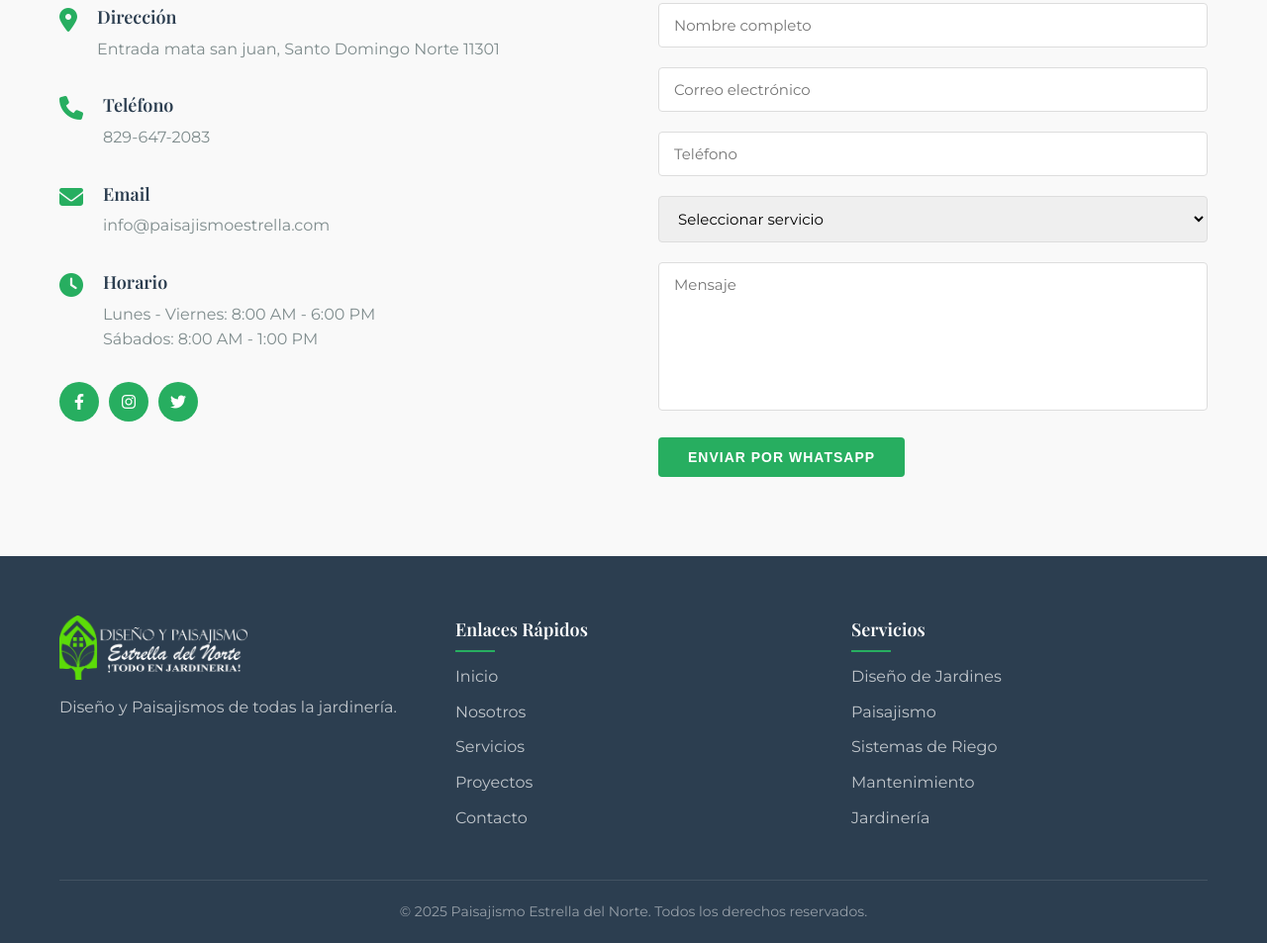
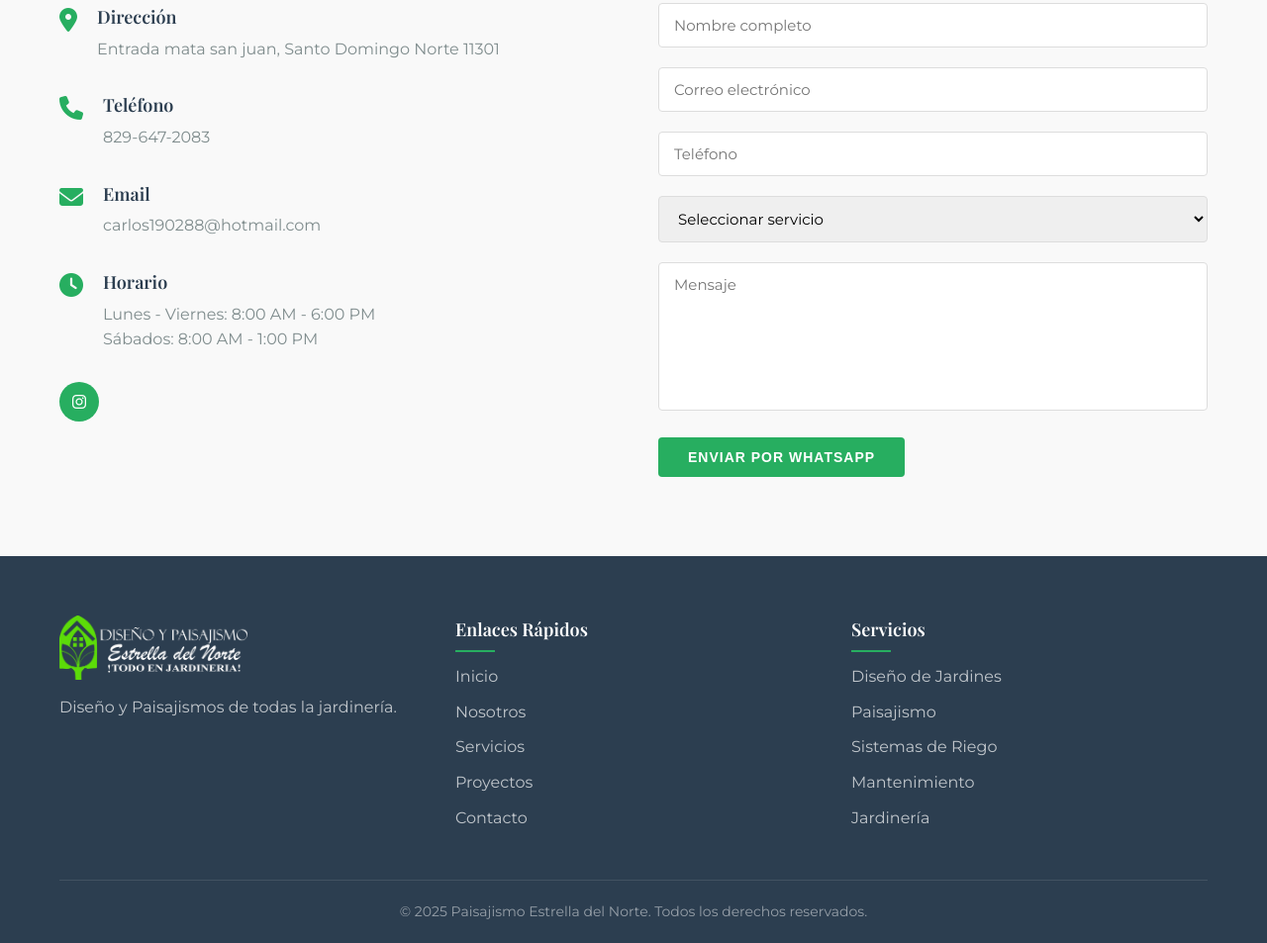
Before and after one commit to manuelprgit/paisajismo, a plain HTML site: page index.html in a window 1280 px wide. Shown: the part 4464-5417 px from the top of the page at 99% size. Drawn offline with nearby package versions, Linux system fonts and the light colour scheme.

Commit message:
Terminacion de proyecto

```diff
--- a/index.html
+++ b/index.html
@@ -272,7 +272,7 @@
                         <i class="fas fa-envelope"></i>
                         <div>
                             <h3>Email</h3>
-                            <p>info@paisajismoestrella.com</p>
+                            <p>carlos190288@hotmail.com</p>
                         </div>
                     </div>
                     <div class="info-item">
@@ -284,9 +284,9 @@
                         </div>
                     </div>
                     <div class="social-links">
-                        <a href="#" aria-label="Facebook"><i class="fab fa-facebook-f"></i></a>
-                        <a href="#" aria-label="Instagram"><i class="fab fa-instagram"></i></a>
-                        <a href="#" aria-label="Twitter"><i class="fab fa-twitter"></i></a>
+                        <!-- <a href="#" aria-label="Facebook"><i class="fab fa-facebook-f"></i></a> -->
+                        <a href="#https://www.instagram.com/paisajismodelnorte/" aria-label="Instagram"><i class="fab fa-instagram"></i></a>
+                        <!-- <a href="#" aria-label="Twitter"><i class="fab fa-twitter"></i></a> -->
                     </div>
                 </div>
                 <div class="contacto-form">
```
